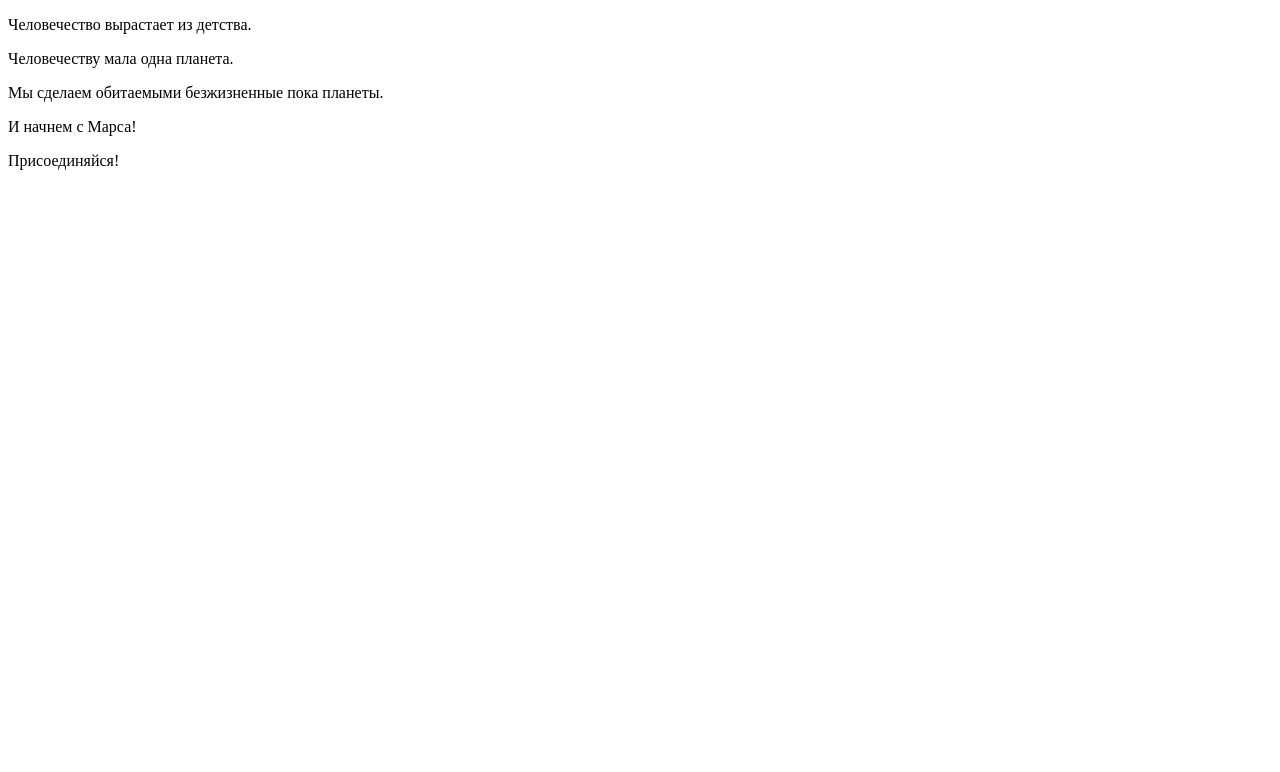
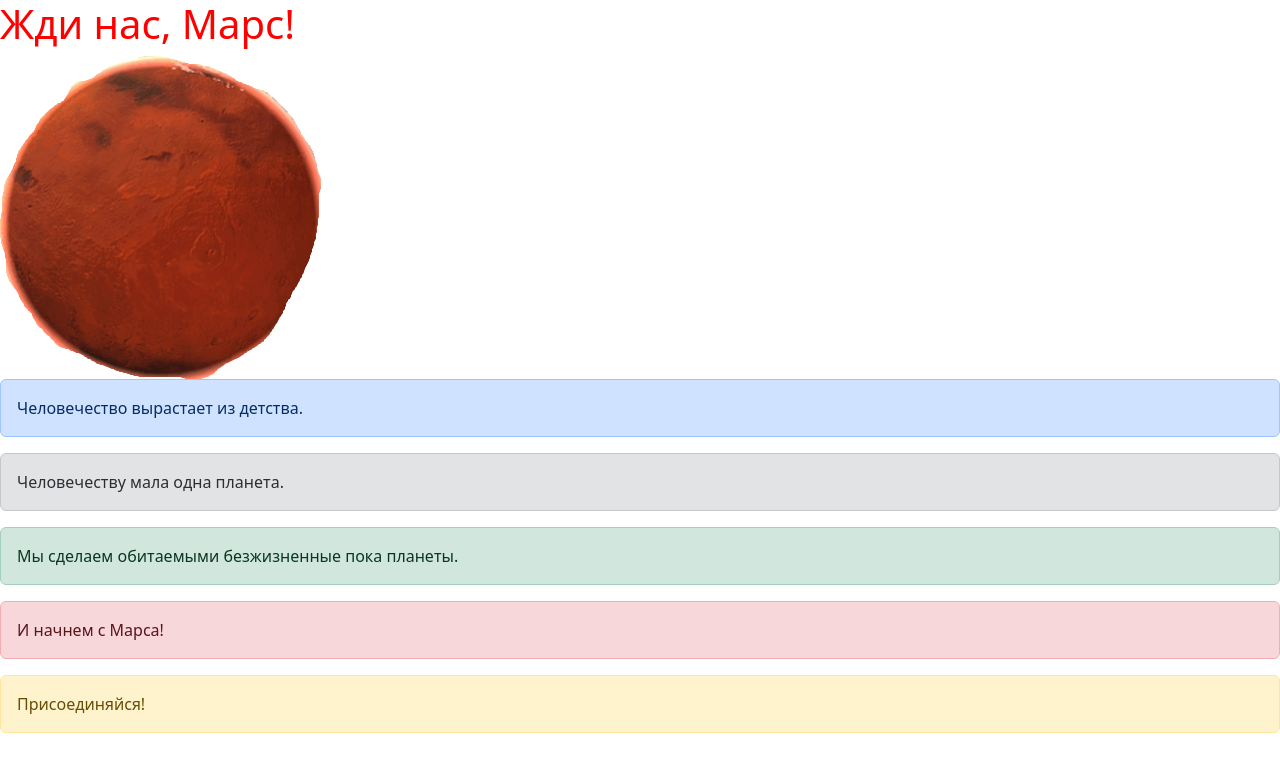
Before and after one commit to Nikiton-prog/server, a Flask app: template templates/index.html in a window 1280 px wide. Shown: the top 772 px of the page. Run offline with Flask 3, Linux system fonts and the light colour scheme; the template is opened without the code that fills it, so the values that code supplies are empty.

Commit message:
Задача 3 08.02

```diff
--- a/main.py
+++ b/main.py
@@ -13,17 +13,12 @@
     return 'И на Марсе будут яблони цвести!'
 
 
-@app.route('/promotion')
+@app.route('/promotion_image')
 def index2():
     with open('templates/index.html', 'r', encoding='utf-8') as stream:
         return stream.read()
 
 
-@app.route('/image_mars')
-def index3():
-    with open('templates/index1.html', 'r', encoding='utf-8') as stream:
-        return stream.read()
-
 
 if __name__ == '__main__':
     app.run(host='127.0.0.1', port=8080)
--- /dev/null
+++ b/static/css/style.css
@@ -0,0 +1,3 @@
+h1 {
+   color: #ff0000;;
+}
--- a/templates/index.html
+++ b/templates/index.html
@@ -3,14 +3,28 @@
   <head>
     <meta charset="utf-8">
     <meta name="viewport" content="width=device-width">
+    <link href="https://cdn.jsdelivr.net/npm/bootstrap@5.3.2/dist/css/bootstrap.min.css" rel="stylesheet" integrity="sha384-T3c6CoIi6uLrA9TneNEoa7RxnatzjcDSCmG1MXxSR1GAsXEV/Dwwykc2MPK8M2HN" crossorigin="anonymous">
     <title>Мой сайт</title>
-    <!--<link href="static/css/style.css" rel="stylesheet" type="text/css" />-->
+    <link href="../static/css/style.css" rel="stylesheet" type="text/css" />
   </head>
   <body>
-		<p>Человечество вырастает из детства.</p>
-		<p>Человечеству мала одна планета.</p>
-        <p>Мы сделаем обитаемыми безжизненные пока планеты.</p>
-        <p>И начнем с Марса!</p>
-        <p>Присоединяйся!</p>
+        <h1>Жди нас, Марс!</h1>
+        <img src="../static/img/mars.png">
+        <div class="alert alert-primary" role="alert">
+          Человечество вырастает из детства.
+        </div>
+        <div class="alert alert-secondary" role="alert">
+          Человечеству мала одна планета.
+        </div>
+        <div class="alert alert-success" role="alert">
+          Мы сделаем обитаемыми безжизненные пока планеты.
+        </div>
+        <div class="alert alert-danger" role="alert">
+          И начнем с Марса!
+        </div>
+        <div class="alert alert-warning" role="alert">
+          Присоединяйся!
+        </div>
+        <script src="https://cdn.jsdelivr.net/npm/bootstrap@5.3.2/dist/js/bootstrap.bundle.min.js" integrity="sha384-C6RzsynM9kWDrMNeT87bh95OGNyZPhcTNXj1NW7RuBCsyN/o0jlpcV8Qyq46cDfL" crossorigin="anonymous"></script>
   </body>
 </html>
```
